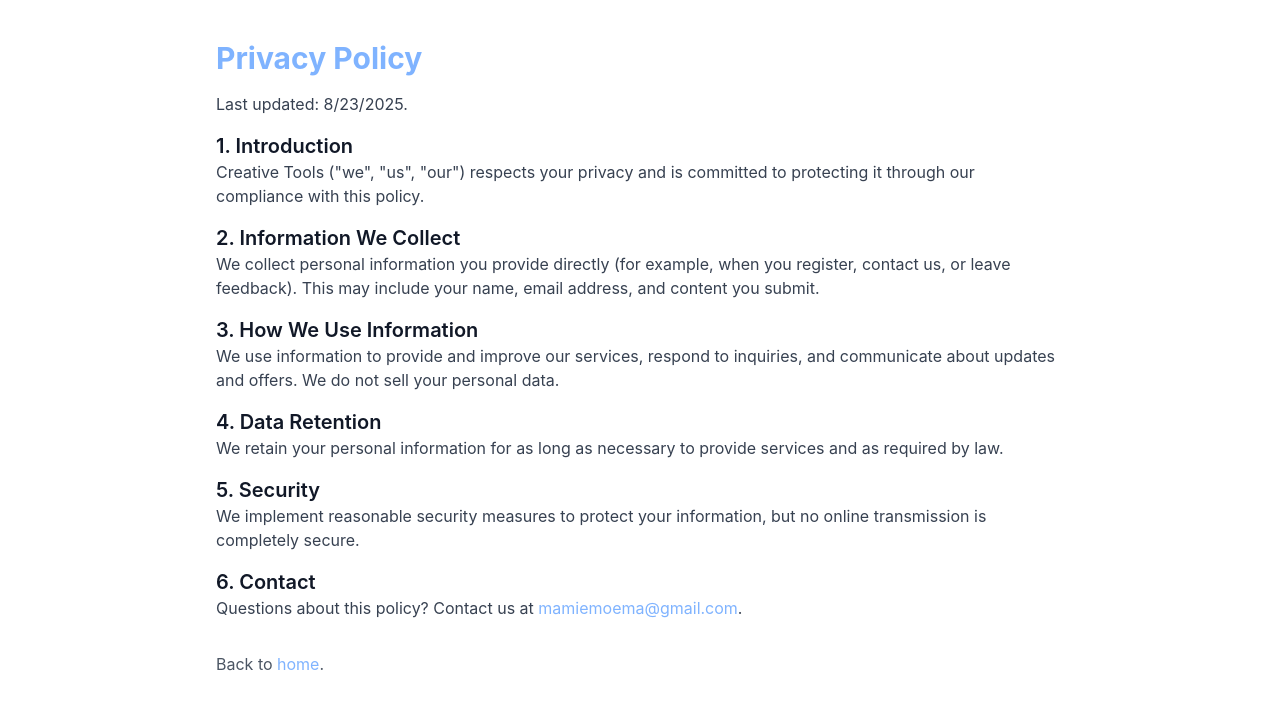
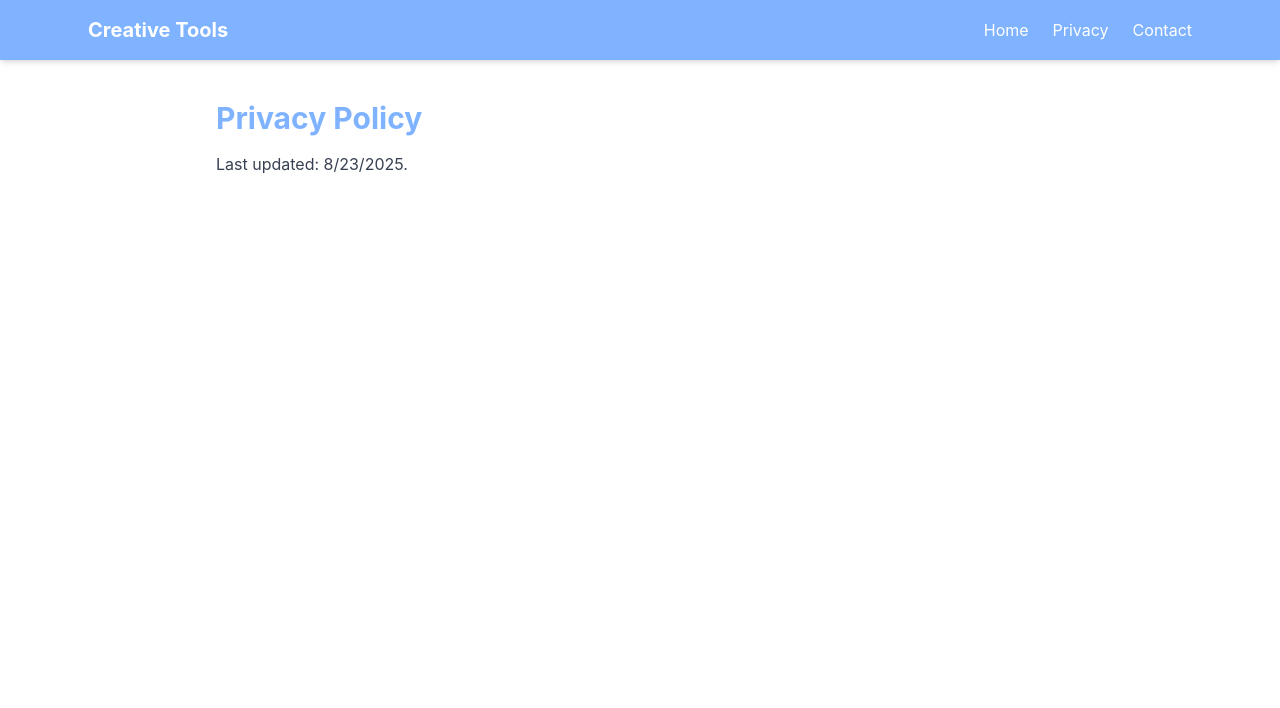
Before and after one commit to everyfun89/Creative-Tools-Shop., a Next.js app: page /privacy in a window 1280 px wide. Shown: the top 708 px of the page. Built offline with nearby package versions, Linux system fonts and the light colour scheme.

Commit message:
Update privacy.js

```diff
--- a/pages/privacy.js
+++ b/pages/privacy.js
@@ -1,71 +1,23 @@
+import Header from "../components/Header";
 import Link from "next/link";
 
 export default function Privacy() {
   const today =
     typeof window !== "undefined"
       ? new Date().toLocaleDateString()
-      : "2025-01-01"; // fallback zodat Vercel niet crasht
+      : "2025-01-01";
 
   return (
     <div className="min-h-screen bg-white">
-      {/* Als je een Header hebt, haal de comment weg */}
-      {/* <Header /> */}
+      <Header />  {/* ✅ Header teruggezet */}
 
       <main className="max-w-4xl mx-auto px-6 py-10">
         <h1 className="text-3xl font-bold text-[#7FB3FF] mb-4">
           Privacy Policy
         </h1>
-
         <p className="text-gray-700 mb-4">Last updated: {today}.</p>
 
-        <h2 className="text-xl font-semibold mt-4">1. Introduction</h2>
-        <p className="text-gray-700">
-          Creative Tools ("we", "us", "our") respects your privacy and is
-          committed to protecting it through our compliance with this policy.
-        </p>
-
-        <h2 className="text-xl font-semibold mt-4">2. Information We Collect</h2>
-        <p className="text-gray-700">
-          We collect personal information you provide directly (for example,
-          when you register, contact us, or leave feedback). This may include
-          your name, email address, and content you submit.
-        </p>
-
-        <h2 className="text-xl font-semibold mt-4">3. How We Use Information</h2>
-        <p className="text-gray-700">
-          We use information to provide and improve our services, respond to
-          inquiries, and communicate about updates and offers. We do not sell
-          your personal data.
-        </p>
-
-        <h2 className="text-xl font-semibold mt-4">4. Data Retention</h2>
-        <p className="text-gray-700">
-          We retain your personal information for as long as necessary to
-          provide services and as required by law.
-        </p>
-
-        <h2 className="text-xl font-semibold mt-4">5. Security</h2>
-        <p className="text-gray-700">
-          We implement reasonable security measures to protect your information,
-          but no online transmission is completely secure.
-        </p>
-
-        <h2 className="text-xl font-semibold mt-4">6. Contact</h2>
-        <p className="text-gray-700">
-          Questions about this policy? Contact us at{" "}
-          <a href="mailto:mamiemoema@gmail.com" className="text-[#7FB3FF]">
-            mamiemoema@gmail.com
-          </a>
-          .
-        </p>
-
-        <p className="mt-8 text-gray-600">
-          Back to{" "}
-          <Link href="/" legacyBehavior>
-            <a className="text-[#7FB3FF]">home</a>
-          </Link>
-          .
-        </p>
+        {/* rest blijft hetzelfde */}
       </main>
     </div>
   );
```
